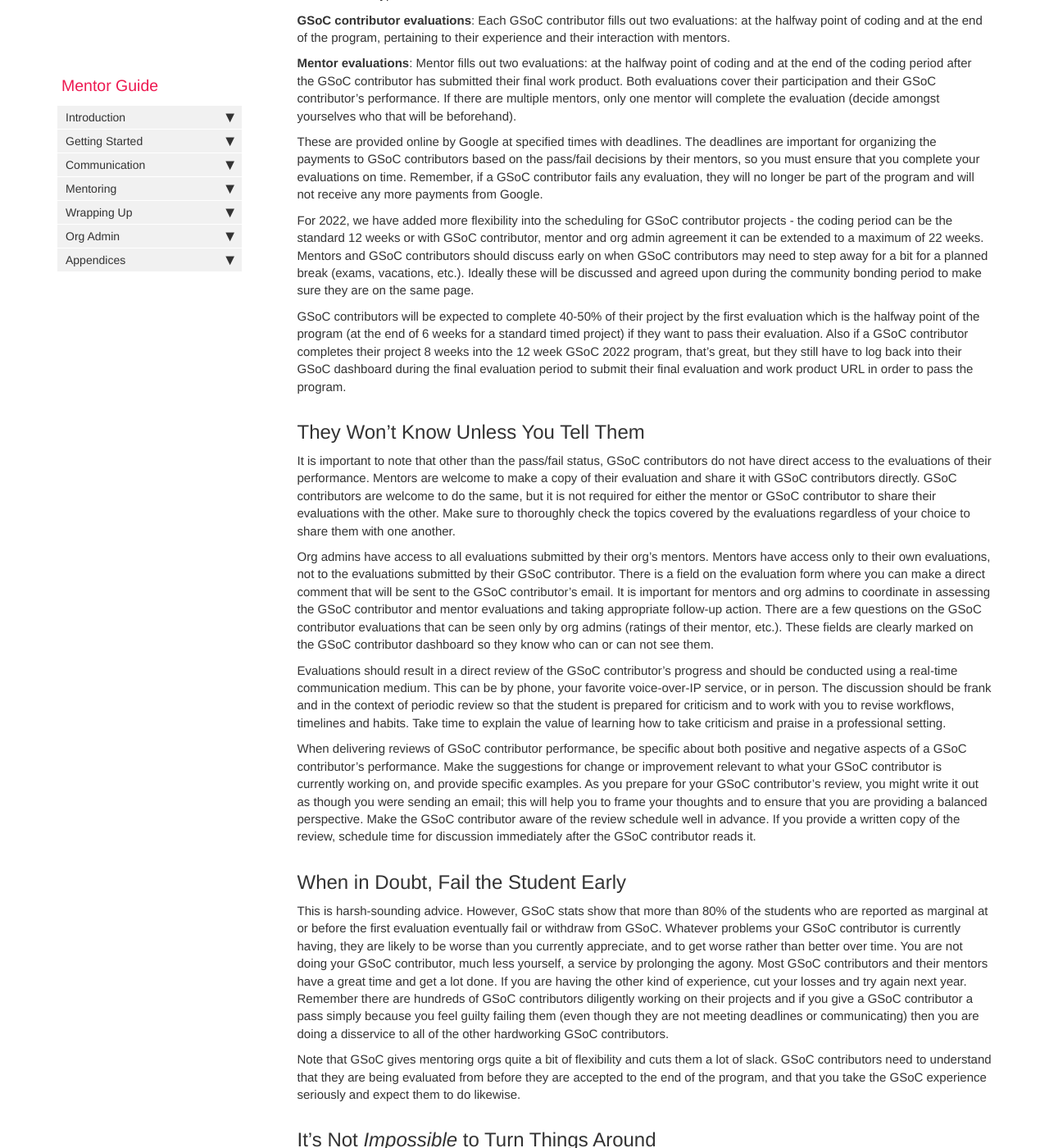
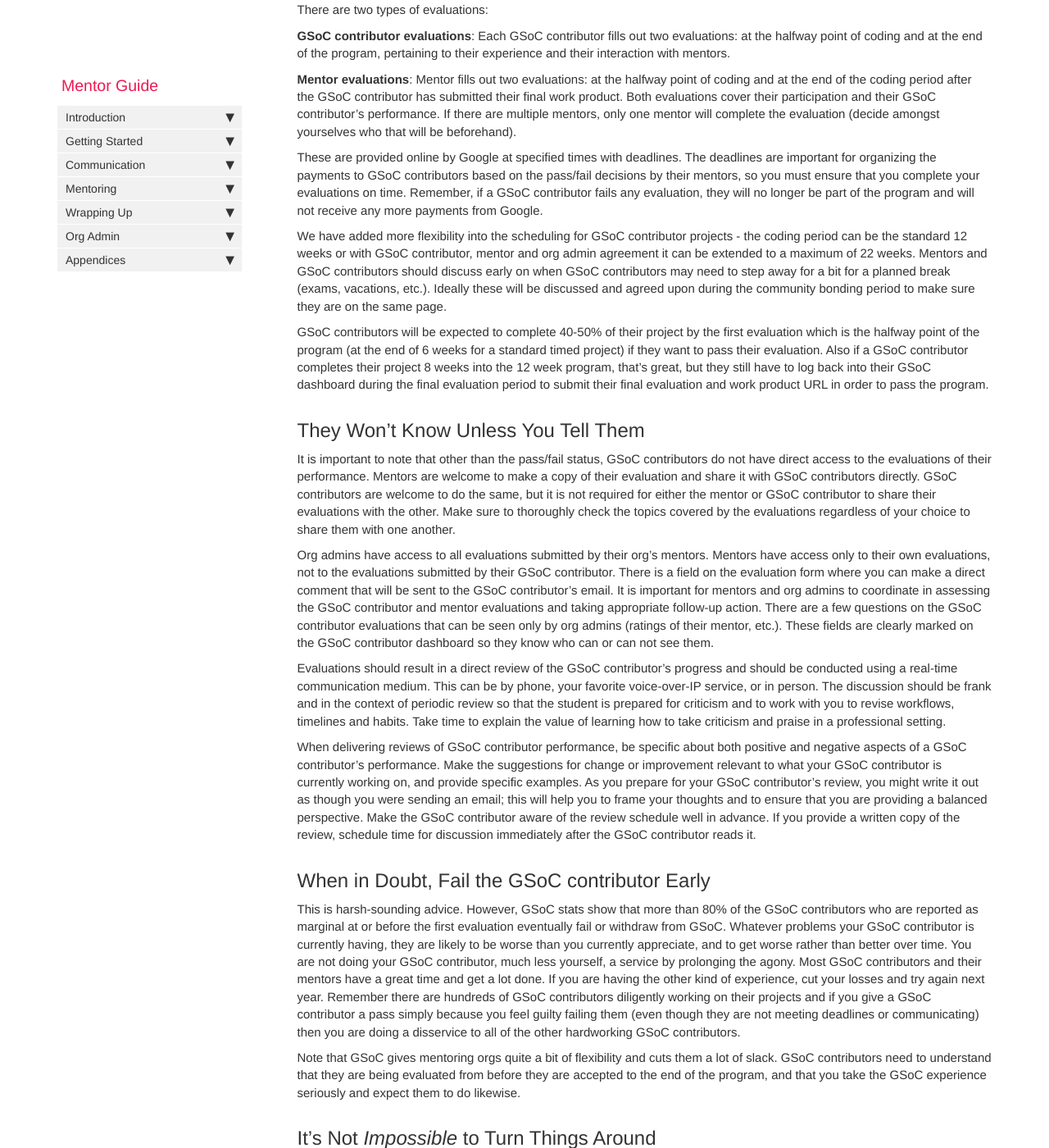
Before and after one commit to google/gsocguides, a Jekyll site: the page built from pages/mentor/14-evaluations.md, in a window 1280 px wide and 1400 px high, scrolled down 487 px. Shown: the whole window at 82% size. Built offline with Jekyll 4.4.1, drawn with Linux system fonts in a browser that asks for light colours; some of the changed text lies outside the part shown.

Commit message:
Update 14-evaluations.md

```diff
--- a/pages/mentor/14-evaluations.md
+++ b/pages/mentor/14-evaluations.md
@@ -18,9 +18,9 @@ There are two types of evaluations:
 
 These are provided online by Google at specified times with deadlines. The deadlines are important for organizing the payments to GSoC contributors based on the pass/fail decisions by their mentors, so you must ensure that you complete your evaluations on time. Remember, if a GSoC contributor fails any evaluation, they will no longer be part of the program and will not receive any more payments from Google.
 
-For 2022, we have added more flexibility into the scheduling for GSoC contributor projects - the coding period can be the standard 12 weeks or with GSoC contributor, mentor and org admin agreement it can be extended to a maximum of 22 weeks. Mentors and GSoC contributors should discuss early on when GSoC contributors may need to step away for a bit for a planned break (exams, vacations, etc.). Ideally these will be discussed and agreed upon during the community bonding period to make sure they are on the same page.
+We have added more flexibility into the scheduling for GSoC contributor projects - the coding period can be the standard 12 weeks or with GSoC contributor, mentor and org admin agreement it can be extended to a maximum of 22 weeks. Mentors and GSoC contributors should discuss early on when GSoC contributors may need to step away for a bit for a planned break (exams, vacations, etc.). Ideally these will be discussed and agreed upon during the community bonding period to make sure they are on the same page.
 
-GSoC contributors will be expected to complete 40-50% of their project by the first evaluation which is the halfway point of the program (at the end of 6 weeks for a standard timed project) if they want to pass their evaluation. Also if a GSoC contributor completes their project 8 weeks into the 12 week GSoC 2022 program, that's great, but they still have to log back into their GSoC dashboard during the final evaluation period to submit their final evaluation and work product URL in order to pass the program.
+GSoC contributors will be expected to complete 40-50% of their project by the first evaluation which is the halfway point of the program (at the end of 6 weeks for a standard timed project) if they want to pass their evaluation. Also if a GSoC contributor completes their project 8 weeks into the 12 week program, that's great, but they still have to log back into their GSoC dashboard during the final evaluation period to submit their final evaluation and work product URL in order to pass the program.
 
 ## They Won't Know Unless You Tell Them
 
@@ -32,9 +32,9 @@ Evaluations should result in a direct review of the GSoC contributor's progress
 
 When delivering reviews of GSoC contributor performance, be specific about both positive and negative aspects of a GSoC contributor's performance. Make the suggestions for change or improvement relevant to what your GSoC contributor is currently working on, and provide specific examples. As you prepare for your GSoC contributor's review, you might write it out as though you were sending an email; this will help you to frame your thoughts and to ensure that you are providing a balanced perspective. Make the GSoC contributor aware of the review schedule well in advance. If you provide a written copy of the review, schedule time for discussion immediately after the GSoC contributor reads it.
 
-## When in Doubt, Fail the Student Early
+## When in Doubt, Fail the GSoC contributor Early
 
-This is harsh-sounding advice. However, GSoC stats show that more than 80% of the students who are reported as marginal at or before the first evaluation eventually fail or withdraw from GSoC.  Whatever problems your GSoC contributor is currently having, they are likely to be worse than you currently appreciate, and to get worse rather than better over time.  You are not doing your GSoC contributor, much less yourself, a service by prolonging the agony.  Most GSoC contributors and their mentors have a great time and get a lot done.  If you are having the other kind of experience, cut your losses and try again next year. Remember there are hundreds of GSoC contributors diligently working on their projects and if you give a GSoC contributor a pass simply because you feel guilty failing them (even though they are not meeting deadlines or communicating) then you are doing a disservice to all of the other hardworking GSoC contributors.
+This is harsh-sounding advice. However, GSoC stats show that more than 80% of the GSoC contributors who are reported as marginal at or before the first evaluation eventually fail or withdraw from GSoC.  Whatever problems your GSoC contributor is currently having, they are likely to be worse than you currently appreciate, and to get worse rather than better over time.  You are not doing your GSoC contributor, much less yourself, a service by prolonging the agony.  Most GSoC contributors and their mentors have a great time and get a lot done.  If you are having the other kind of experience, cut your losses and try again next year. Remember there are hundreds of GSoC contributors diligently working on their projects and if you give a GSoC contributor a pass simply because you feel guilty failing them (even though they are not meeting deadlines or communicating) then you are doing a disservice to all of the other hardworking GSoC contributors.
 
 Note that GSoC gives mentoring orgs quite a bit of flexibility and cuts them a lot of slack. GSoC contributors need to understand that they are being evaluated from before they are accepted to the end of the program, and that you take the GSoC experience seriously and expect them to do likewise.
 
```
